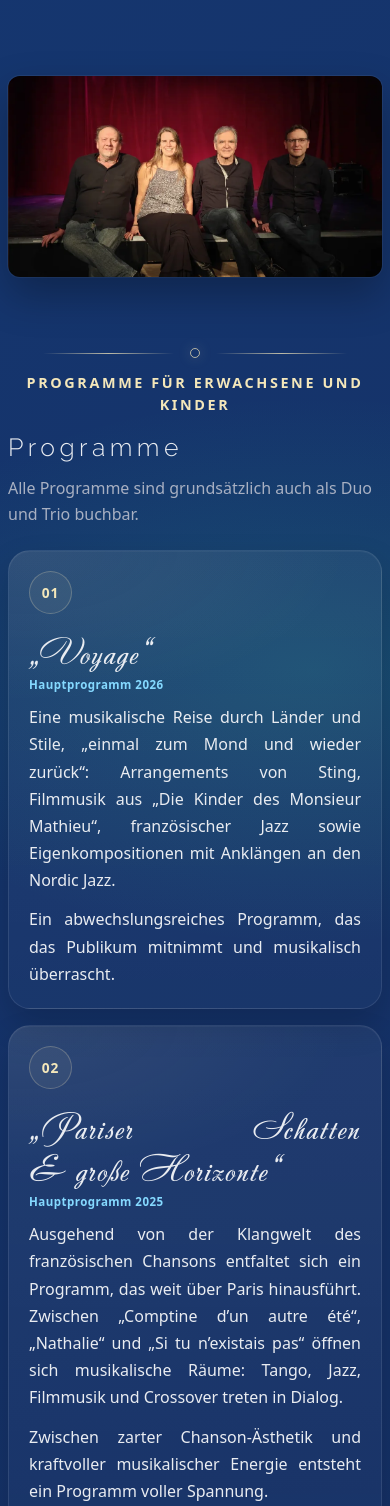
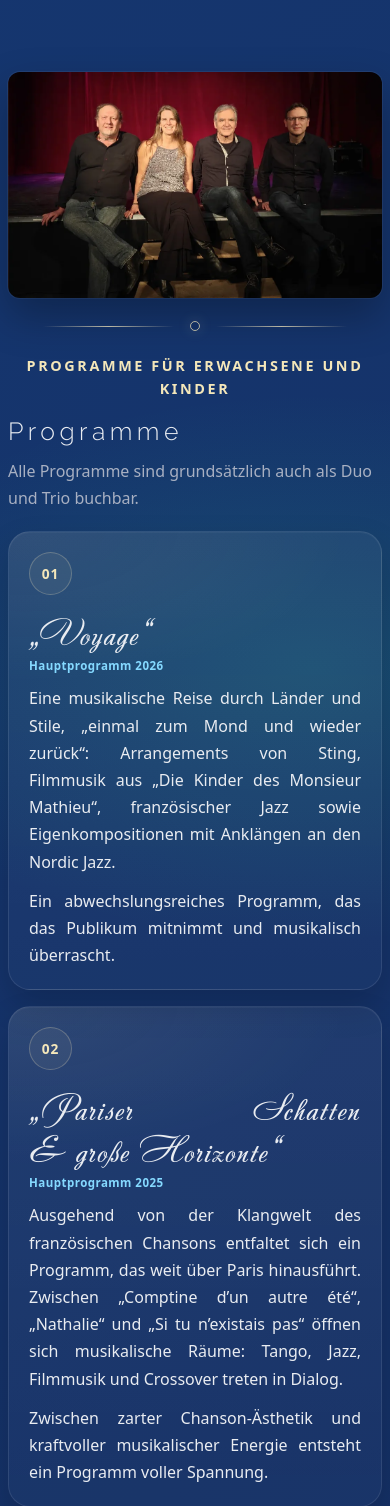
Before and after one commit to OBO-WAN/Melangea_Prototype, a PHP site: page /programme.html in a window 390 px wide. Shown: the part 96-1602 px from the top of the page. Run offline with PHP 8.4, Linux system fonts and the light colour scheme; some libraries are stand-ins or nearby versions.

Commit message:
Programme in Progress IV

```diff
--- a/css/subpages/programme.css
+++ b/css/subpages/programme.css
@@ -276,3 +276,69 @@
   width: min(960px, 100%);
   margin: 0 auto;
 }
+
+/* Compact hero image, but with more elegant spacing below */
+.programmes-page .programmes-hero.section {
+  margin-bottom: 0;
+  padding-top: clamp(0.75rem, 2vw, 1.25rem);
+  padding-bottom: clamp(0.75rem, 1.8vw, 1.25rem);
+  min-height: auto;
+}
+
+.programmes-page .programmes-hero__image {
+  width: min(1040px, 100%);
+  height: clamp(280px, 38vw, 430px);
+  max-height: 430px;
+  margin: 0 auto;
+}
+
+.programmes-page .programmes-hero__image img {
+  width: 100%;
+  height: 100%;
+  display: block;
+  object-fit: cover;
+  object-position: center 42%;
+}
+
+.programmes-page .programmes-divider {
+  margin: 0.85rem auto 1.35rem;
+}
+
+.programmes-page .programmes-repertoire.section {
+  margin-top: 0;
+  padding-top: clamp(0.5rem, 1.5vw, 1rem);
+}
+
+.programmes-page .programmes-repertoire__inner {
+  gap: clamp(1.25rem, 2.4vw, 1.8rem);
+}
+
+@media (max-width: 640px) {
+  .programmes-page .programmes-hero__image {
+    height: clamp(220px, 58vw, 320px);
+  }
+
+  .programmes-page .programmes-divider {
+    margin: 0.7rem auto 1rem;
+  }
+
+  .programmes-page .programmes-repertoire.section {
+    padding-top: 0.5rem;
+  }
+}
+
+.mobile-title-break {
+  display: none;
+}
+
+@media (max-width: 640px) {
+  .mobile-title-break {
+    display: initial;
+  }
+
+  .programmes-programme h3.programmes-programme__title--long {
+    font-size: clamp(2rem, 9.5vw, 2.15rem);
+    line-height: 1.08;
+    letter-spacing: 0.015em;
+  }
+}
```
